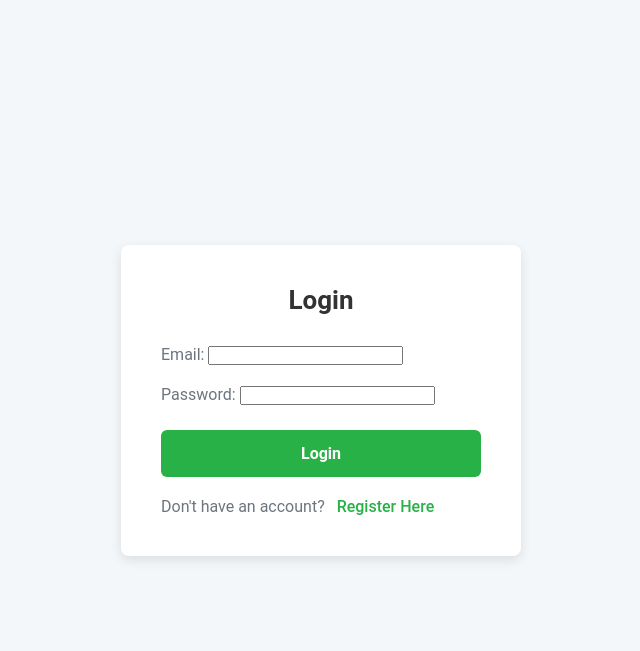
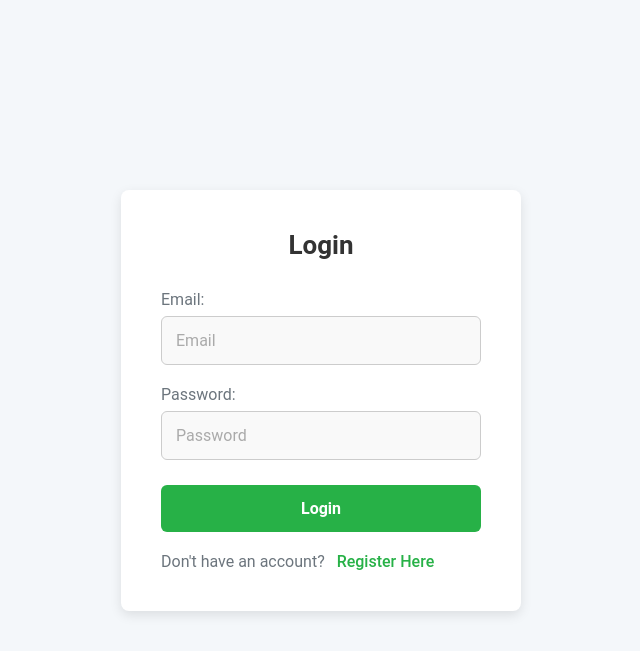
Before and after one commit to TahmidMuntaser/ReliefLink, a Django app: page /account/login/ in a window 1280 px wide. Shown: the part 80-731 px from the top of the page, without its empty margins (319-959 px from the left). Run offline with Django 5.2, Linux system fonts and the light colour scheme.

Commit message:
login page design fixed

```diff
--- a/ReliefLink/account/forms.py
+++ b/ReliefLink/account/forms.py
@@ -30,8 +30,14 @@ class CustomUserCreationForm(UserCreationForm):
 
 
 class LoginForm(forms.Form):
-    email = forms.EmailField(label="Email")
-    password = forms.CharField(widget=forms.PasswordInput, label="Password")
+    email = forms.EmailField(
+        label="Email",
+        widget=forms.EmailInput(attrs={'class': 'form-control', 'placeholder': 'Email'})
+    )
+    password = forms.CharField(
+        label="Password",
+        widget=forms.PasswordInput(attrs={'class': 'form-control', 'placeholder': 'Password'})
+    )
 
 
 class UpdatePasswordForm(forms.Form):
--- a/ReliefLink/account/templates/account/login.html
+++ b/ReliefLink/account/templates/account/login.html
@@ -13,7 +13,7 @@
             {{ form.as_p }}
             <button class="btn btn-primary" type="submit">Login</button>
         </form>
-        <p>Don't have an account? <a href="{% url 'register' %}"> Register Here</a></p>
+        <p>Don't have an account? <a href="{% url 'register' %}">Register Here</a></p>
     </div>
 </div>
 {% endblock %}
--- a/ReliefLink/global/templates/global/base.html
+++ b/ReliefLink/global/templates/global/base.html
@@ -43,6 +43,7 @@
                             </form>
                         </div>
                     </div>
+
                 {% else %}
                     <a href="{% url 'login' %}" class="login-button">Login</a>
                     <a href="{% url 'register' %}" class="join-button">Join Us</a>
```
Also changed, not shown: ReliefLink/account/static/account/image/Relief5.png (added).
